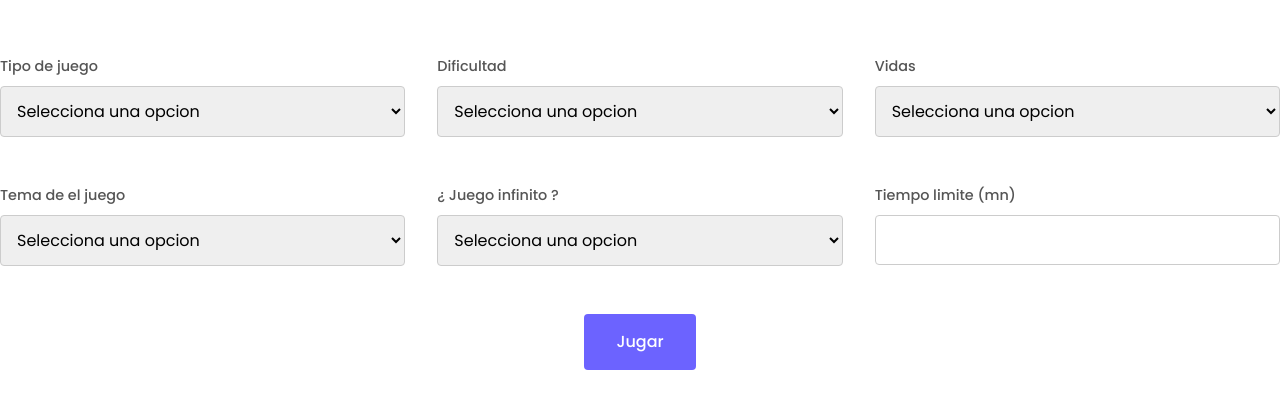
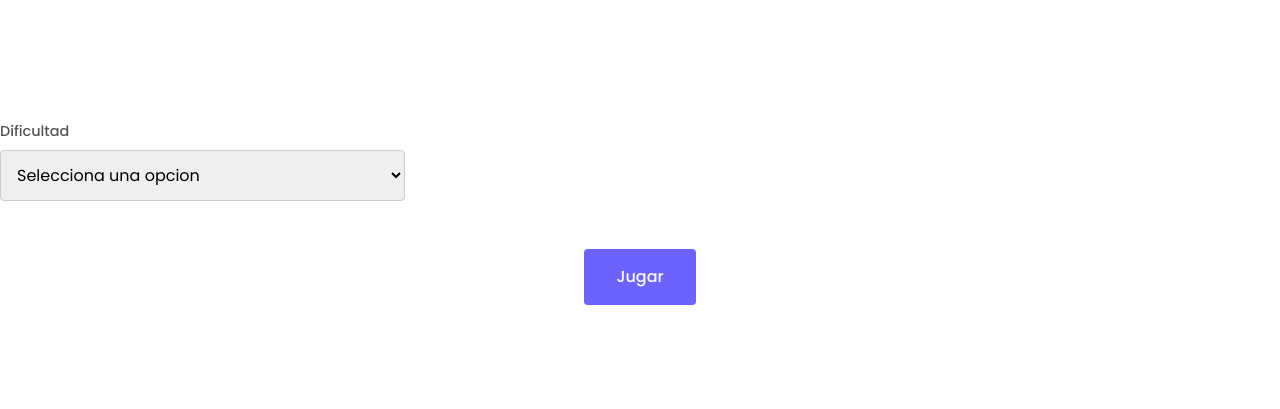
Before and after one commit to JairCaballero/react-memory-app, a React (Vite) app: page / in a window 1280 px wide. Shown: the part 187-596 px from the top of the page. Built offline with nearby package versions, Linux system fonts and the light colour scheme.

Commit message:
chore: Ocultando campos de formulario - fase 1 del juego

```diff
--- a/src/pages/Home.jsx
+++ b/src/pages/Home.jsx
@@ -14,7 +14,7 @@ const Home = () => {
   return (
     <div className='flex flex-col items-center justify-center h-screen gap-12'>
       <form onSubmit={onSubmit} className='w-full grid md:grid-cols-2 lg:grid-cols-3 gap-8'>
-        <FormGroup
+        {/* <FormGroup
           label='Tipo de juego'
           id='typeGame'
           type='select'
@@ -26,7 +26,7 @@ const Home = () => {
           <option value='' disabled>Selecciona una opcion</option>
           <option value='1'>Normal</option>
           <option value='2'>Especial</option>
-        </FormGroup>
+        </FormGroup> */}
         <FormGroup
           label='Dificultad'
           id='difficulty'
@@ -43,7 +43,7 @@ const Home = () => {
           <option value='4'>4</option>
           <option value='5'>5</option>
         </FormGroup>
-        <FormGroup
+        {/* <FormGroup
           label='Vidas'
           id='lifes'
           type='select'
@@ -58,8 +58,8 @@ const Home = () => {
           <option value='3'>3</option>
           <option value='4'>4</option>
           <option value='5'>5</option>
-        </FormGroup>
-        <FormGroup
+        </FormGroup> */}
+        {/* <FormGroup
           label='Tema de el juego'
           id='themeGame'
           type='select'
@@ -77,8 +77,8 @@ const Home = () => {
           <option value='6'>Juegos</option>
           <option value='7'>Anime</option>
           <option value='8'>Todos</option>
-        </FormGroup>
-        <FormGroup
+        </FormGroup> */}
+        {/* <FormGroup
           label='¿ Juego infinito ?'
           id='infinity'
           type='select'
@@ -90,8 +90,8 @@ const Home = () => {
           <option value='' disabled>Selecciona una opcion</option>
           <option value='1'>Si</option>
           <option value='2'>No</option>
-        </FormGroup>
-        <FormGroup
+        </FormGroup> */}
+        {/* <FormGroup
           label='Tiempo limite (mn)'
           id='time'
           type='number'
@@ -101,7 +101,7 @@ const Home = () => {
             required: 'Campo Obligatorio',
             pattern: { value: /^(1[0-5]|[1-9])$/, message: 'Ingrese un numero de 1 a 15' }
           }}
-        />
+        /> */}
         <div className='md:col-span-2 lg:col-span-3 flex justify-center'>
           <button className='play-btn w-fit'>Jugar</button>
         </div>
```
